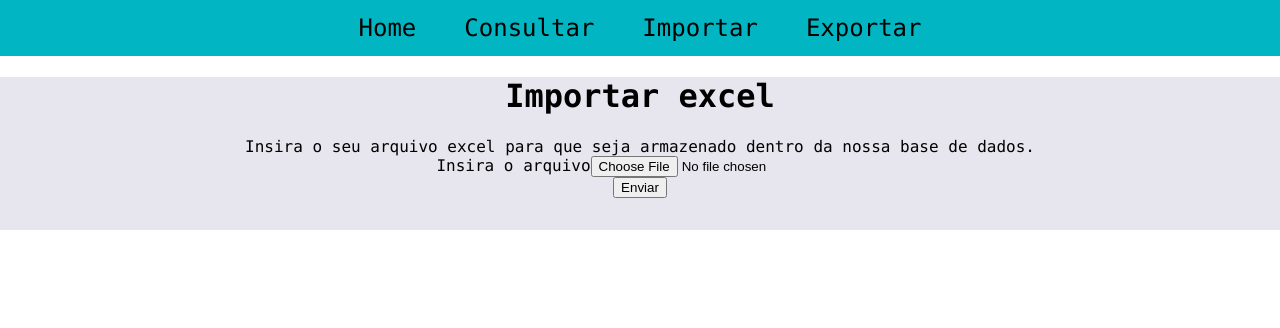
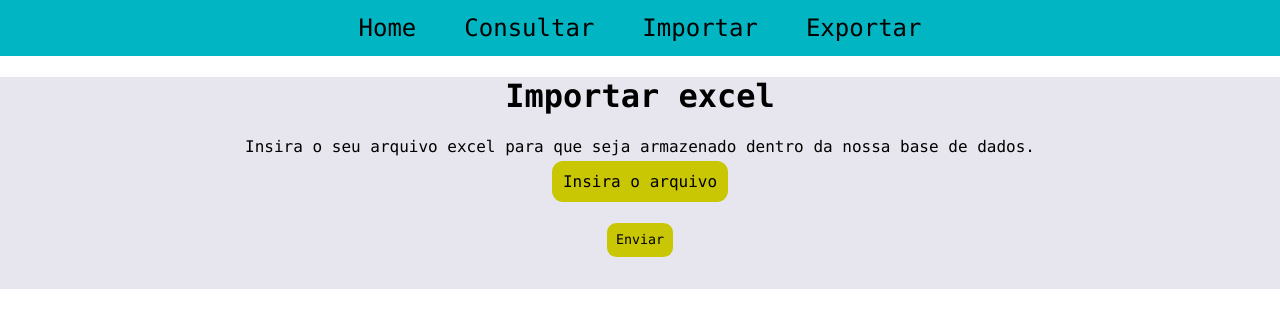
Before and after one commit to HenriqueFon/Excel-API-FrontEnd, a React (Create React App) app: page /SendExcel in a window 1280 px wide. Shown: the top 328 px of the page. Built offline with nearby package versions, Linux system fonts and the light colour scheme; the HTML template or start-up script is replaced by a standard one.

Commit message:
Refactoring pages

```diff
--- /dev/null
+++ b/src/Components/DownloadButton/DownloadButton.css
@@ -0,0 +1,10 @@
+.button {
+    background-color: #C9C604;
+    color:black;
+    border-radius: 0.7em;
+    border: none;
+    padding: 0.7em;
+    font-family: source-code-pro, Menlo, Monaco, Consolas, 'Courier New',
+    monospace;
+    text-decoration: none;
+}
--- /dev/null
+++ b/src/Components/DownloadButton/DownloadButton.js
@@ -0,0 +1,13 @@
+import "./DownloadButton.css";
+
+const DownloadButton = ( { url } ) => {
+
+    console.log(url);
+    return (
+        <>
+            <a className = "button" href = { url } >Baixar</a>
+        </>
+    );
+}
+
+export default DownloadButton;
--- /dev/null
+++ b/src/Components/ImportForm/ImportForm.css
@@ -0,0 +1,38 @@
+button {
+    background-color: #C9C604;
+    color:black;
+    border-radius: 0.7em;
+    border: none;
+    padding: 0.7em;
+    font-family: source-code-pro, Menlo, Monaco, Consolas, 'Courier New',
+    monospace;
+    text-decoration: none;
+}
+
+.input-form {
+    margin-bottom: 2em;
+}
+
+.input-form:hover {
+    background-color: #a5a204;
+}
+
+button:hover {
+    background-color: #a5a204;
+}
+
+input {
+    display: none;
+}
+
+label{
+    background-color:  #C9C604;
+    cursor: pointer;
+    color:black;
+    border-radius: 0.7em;
+    border: none;
+    padding: 0.7em;
+    font-family: source-code-pro, Menlo, Monaco, Consolas, 'Courier New',
+    monospace;
+    text-decoration: none;
+}
--- /dev/null
+++ b/src/Components/ImportForm/ImportForm.js
@@ -0,0 +1,22 @@
+import './ImportForm.css';
+
+const ImportForm = ( {handleFileChange, importFile }) => {
+
+    return (
+        <form name = "input-file" onSubmit = { importFile }>
+            <div className = 'input-form'>
+                <label htmlFor= "input-file">Insira o arquivo</label>
+                <input type="file"
+                        id = "input-file"
+                        className = 'input-box'
+                        onChange = { handleFileChange }
+                        accept="application/vnd.openxmlformats-officedocument.spreadsheetml.sheet"/>
+            </div>
+            <div className = 'button-form'>
+                <button>Enviar</button>
+            </div>
+        </form>
+    )
+}
+
+export default ImportForm;
--- a/src/pages/Home/Home.js
+++ b/src/pages/Home/Home.js
@@ -1,4 +1,5 @@
 import "./Home.css";
+import DownloadButton from "../../components/DownloadButton/DownloadButton";
 
 const Home = () => {
     return(
@@ -6,7 +7,7 @@ const Home = () => {
             <h1>Bem vindo ao ECI, Excel Consultas, para poder usar o software
                 baixe aqui o nosso template.
             </h1>
-            <div><a className = "button" href="https://localhost:44346/Excel/Get-model-file">Baixe aqui nosso template</a></div>
+            <DownloadButton url = 'https://localhost:44346/Excel/Get-model-file' />
         </div>
     )
 }
--- a/src/pages/SendExcel/SendExcel.js
+++ b/src/pages/SendExcel/SendExcel.js
@@ -1,4 +1,5 @@
 import { ImportExcelFile } from "../../data/ImportExcelFile";
+import ImportForm from "../../components/ImportForm/ImportForm";
 import "./SendExcel.css";
 
 const SendExcel = () => {
@@ -18,20 +19,12 @@ const SendExcel = () => {
         <>
             <div className = "container">
                 <h1>Importar excel</h1>
-                    Insira o seu arquivo excel para que seja armazenado dentro
-                    da nossa base de dados.
-                <form name = "input-file" onSubmit = {importFile}>
-                    <div>
-                        <label htmlFor= "input-file">Insira o arquivo</label>
-                        <input type="file"
-                        id = "input-file"
-                        onChange = {handleFileChange}
-                        accept="application/vnd.openxmlformats-officedocument.spreadsheetml.sheet"/>
-                    </div>
-                    <div>
-                        <button>Enviar</button>
-                    </div>
-                </form>
+                <p>Insira o seu arquivo excel para que seja armazenado dentro
+                    da nossa base de dados.</p>
+                <ImportForm
+                    handleFileChange = {handleFileChange}
+                    importFile = {importFile}
+                />
             </div>
         </>
     )
```
